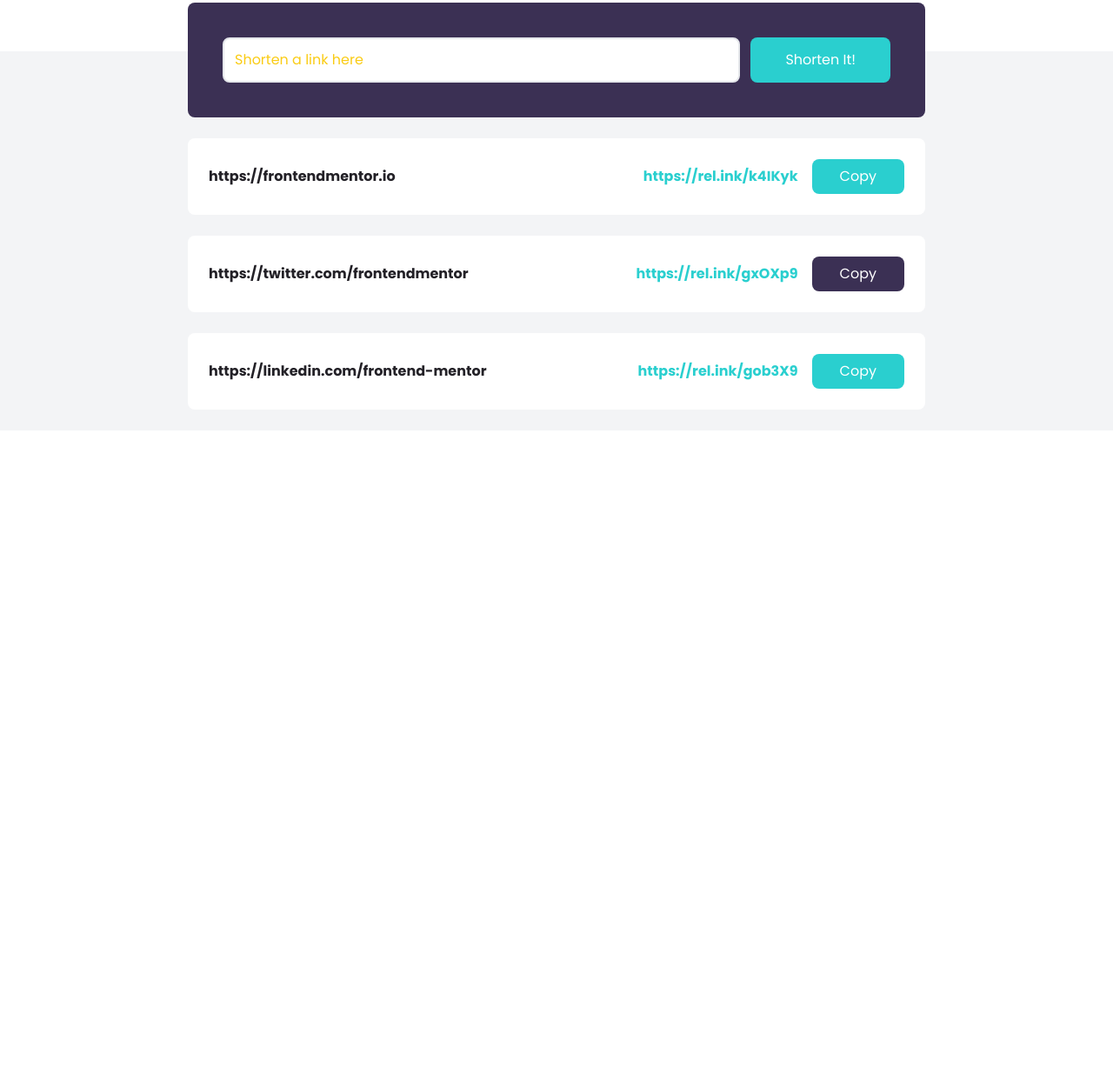
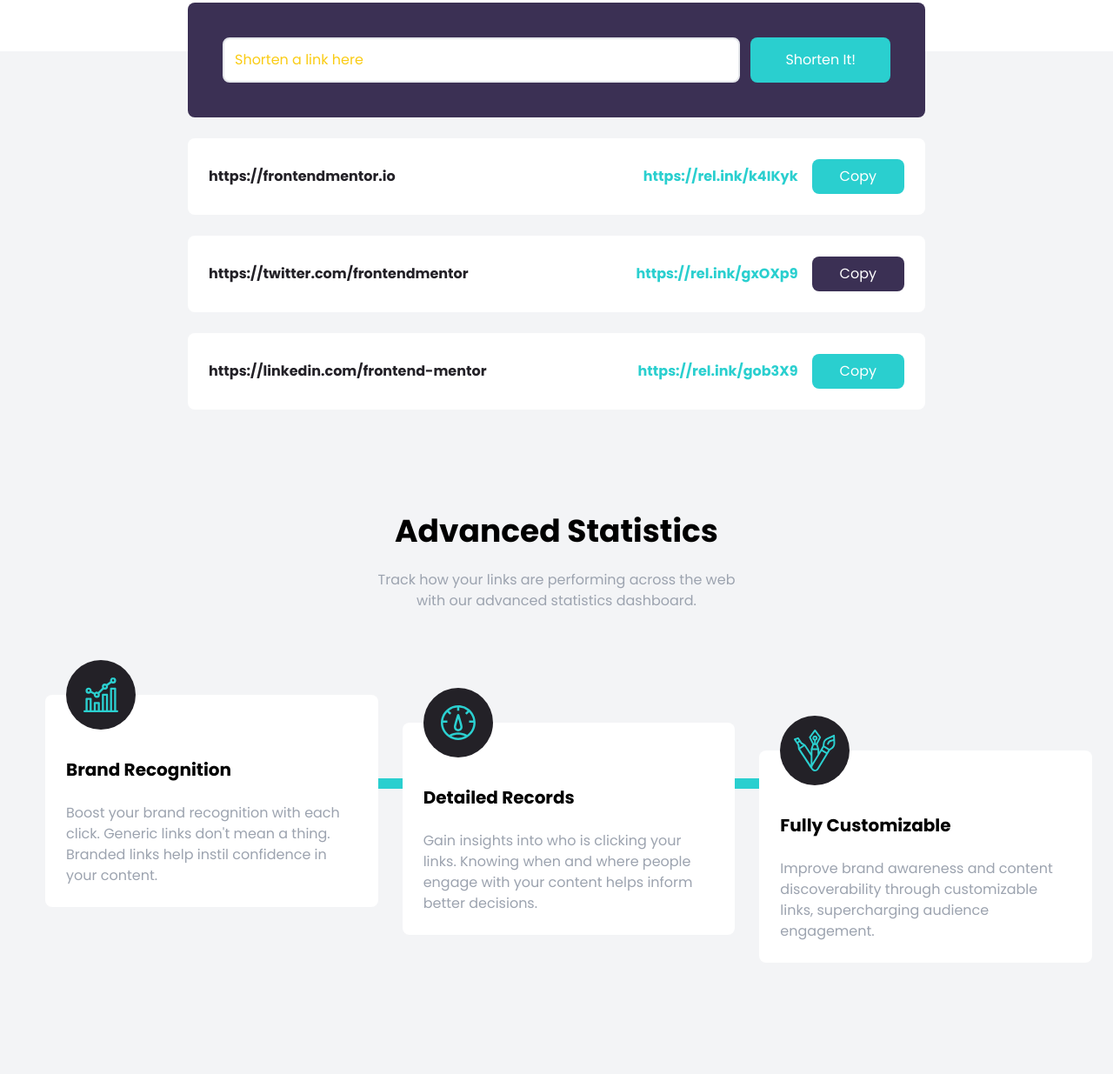
Before and after one commit to luigibustos/shortly, a website: page index.html in a window 1280 px wide. Shown: the part 685-1920 px from the top of the page at 87% size. Before the commit the page ends 1180 px from the top, so only its background shows below. Drawn offline with Linux system fonts and the light colour scheme.

Commit message:
Creating Features Section

```diff
--- a/index.html
+++ b/index.html
@@ -178,5 +178,100 @@
         </div>
       </div>
     </section>
+
+    <!-- Stats Section -->
+    <section id="stats" class="py-24 bg-gray-100">
+      <div class="container mx-auto px-3">
+        <h2 class="text-4xl mb-6 font-bold text-center">Advanced Statistics</h2>
+        <p class="max-w-xs mx-auto text-center text-gray-400 md:max-w-md">
+          Track how your links are performing across the web with our advanced
+          statistics dashboard.
+        </p>
+      </div>
+    </section>
+
+    <!-- Feature Box Section -->
+    <section id="features" class="pb-32 bg-gray-100">
+      <div
+        class="relative container flex flex-col items-start px-6 mx-auto md:flex-row md:space-x-7"
+      >
+        <!-- Horizontal Line -->
+        <div
+          class="hidden absolute top-24 left-16 h-3 w-10/12 bg-cyan md:block"
+        ></div>
+        <!-- Vertical Line -->
+        <div class="absolute w-2 left-1/2 h-full -ml-1 bg-cyan md:hidden"></div>
+
+        <!-- Box 1 -->
+        <div
+          class="relative flex flex-col p-6 space-y-6 bg-white rounded-lg md:w-1/3"
+        >
+          <!-- Image Positioning -->
+          <div class="absolute -ml-10 left-1/2 -top-10 md:left-16">
+            <!-- Image Container -->
+            <div
+              class="flex items-center justify-center w-20 h-20 p-4 rounded-full bg-veryDarkViolet"
+            >
+              <img src="images/icon-brand-recognition.svg" alt="" />
+            </div>
+          </div>
+          <h5
+            class="pt-6 text-xl font-bold text-center capitilize md:text-left"
+          >
+            Brand Recognition
+          </h5>
+          <p class="text-center text-gray-400 md:text-left">
+            Boost your brand recognition with each click. Generic links don't
+            mean a thing. Branded links help instil confidence in your content.
+          </p>
+        </div>
+        <!-- Box 2 -->
+        <div
+          class="relative flex flex-col mt-24 md:mt-8 p-6 space-y-6 bg-white rounded-lg md:w-1/3"
+        >
+          <!-- Image Positioning -->
+          <div class="absolute -ml-10 left-1/2 -top-10 md:left-16">
+            <!-- Image Container -->
+            <div
+              class="flex items-center justify-center w-20 h-20 p-4 rounded-full bg-veryDarkViolet"
+            >
+              <img src="images/icon-detailed-records.svg" alt="" />
+            </div>
+          </div>
+          <h5
+            class="pt-6 text-xl font-bold text-center capitilize md:text-left"
+          >
+            Detailed Records
+          </h5>
+          <p class="text-center text-gray-400 md:text-left">
+            Gain insights into who is clicking your links. Knowing when and
+            where people engage with your content helps inform better decisions.
+          </p>
+        </div>
+        <!-- Box 3 -->
+        <div
+          class="relative flex flex-col mt-24 md:mt-16 p-6 space-y-6 bg-white rounded-lg md:w-1/3"
+        >
+          <!-- Image Positioning -->
+          <div class="absolute -ml-10 left-1/2 -top-10 md:left-16">
+            <!-- Image Container -->
+            <div
+              class="flex items-center justify-center w-20 h-20 p-4 rounded-full bg-veryDarkViolet"
+            >
+              <img src="images/icon-fully-customizable.svg" alt="" />
+            </div>
+          </div>
+          <h5
+            class="pt-6 text-xl font-bold text-center capitilize md:text-left"
+          >
+            Fully Customizable
+          </h5>
+          <p class="text-center text-gray-400 md:text-left">
+            Improve brand awareness and content discoverability through
+            customizable links, supercharging audience engagement.
+          </p>
+        </div>
+      </div>
+    </section>
   </body>
 </html>
```
Also changed, not shown: css/style.css.
